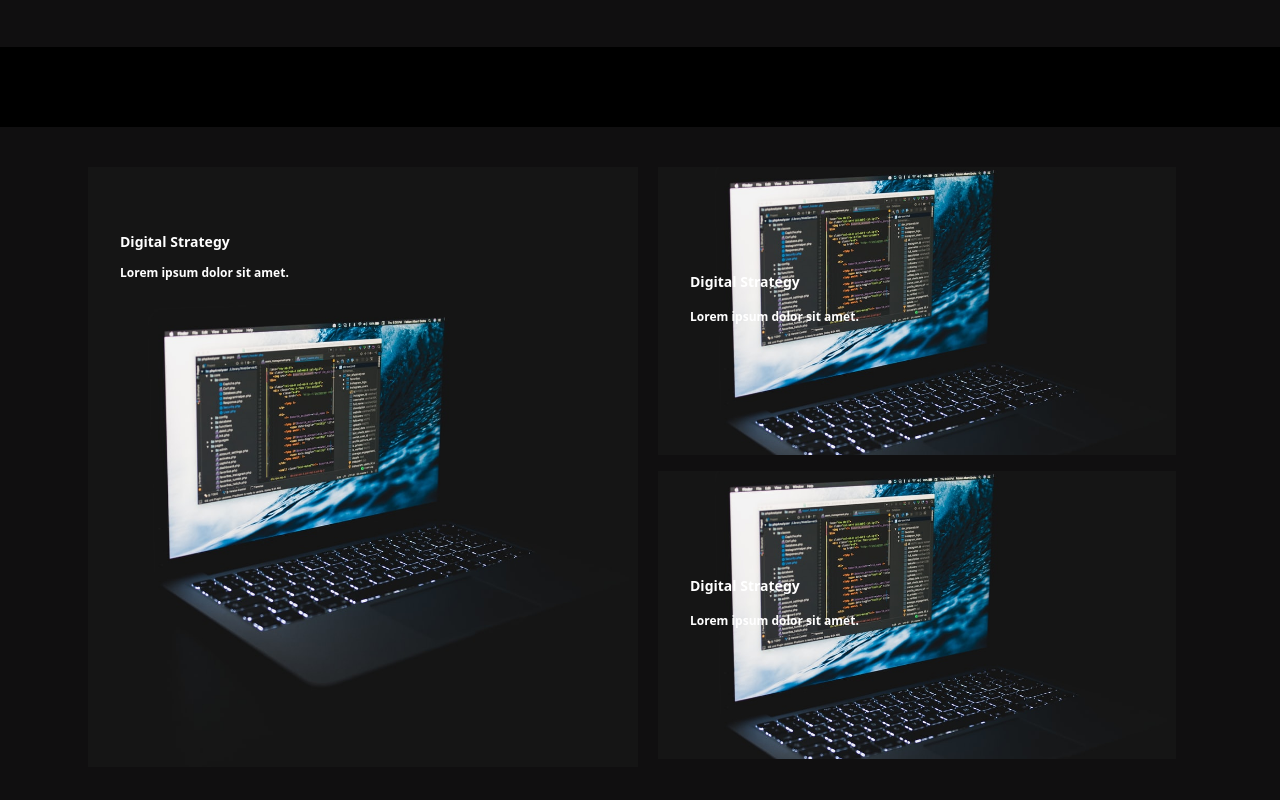
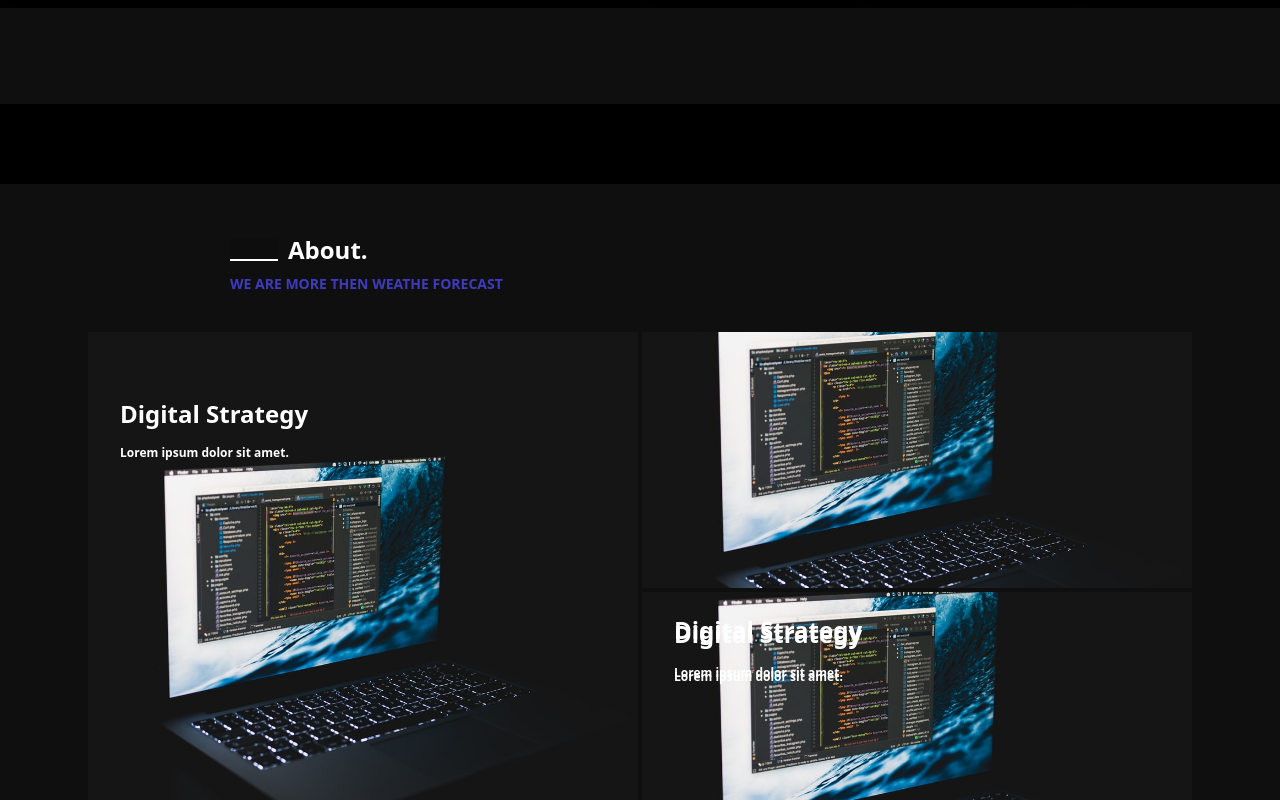
Before and after one commit to Pinto1232/WeatherApp, a React (Vite) app: page / in a window 1280 px wide. Shown: the part 2000-2800 px from the top of the page. Built offline with nearby package versions, Linux system fonts and the light colour scheme.

Commit message:
menu toggle

```diff
--- a/package.json
+++ b/package.json
@@ -10,6 +10,7 @@
   "dependencies": {
     "@emotion/react": "^11.9.3",
     "@emotion/styled": "^11.9.3",
+    "@ionic/react": "^6.1.11",
     "@material-ui/core": "^4.12.4",
     "@mui/material": "^5.8.5",
     "@mui/styled-engine-sc": "^5.8.0",
--- a/src/components/__sectionabout/AboutCard.tsx
+++ b/src/components/__sectionabout/AboutCard.tsx
@@ -1,8 +1,5 @@
 import { Box, Container, Grid, ListItem } from '@mui/material';
 import ImageBack from './../../assets/pc.jpg';
-
-
-
 
 const AboutCard = () => {
 	return (
@@ -15,24 +12,19 @@ const AboutCard = () => {
 							backgroundSize: 'cover',
 							backgroundRepeat: 'no-repeat',
 							backgroundPosition: 'center',
-							minWidth: '100%',
+							minWidth: '100%'
 						}}
 						className='Card bg-card-bg shadow-3xl '>
 						<ListItem>
 							<div className='text-start p-4 mt-10'>
-								<h1 className='text-sm font-extrabold mb-3'>
-									Digital Strategy
-								</h1>
-								<div className='text-xs'>
-									Lorem ipsum dolor sit amet.
-								</div>
+								<h1 className='text-md font-extrabold mb-3'>Digital Strategy</h1>
+								<div className='text-xs'>Lorem ipsum dolor sit amet.</div>
 							</div>
 						</ListItem>
 					</Grid>
 
-					<Box className='flex md:flex-col   -mt-2 flex-grow'>
+					<Box className='flex md:flex-col gap-1   flex-grow'>
 						<Grid>
-							<ListItem>
 							<Grid
 								style={{
 									backgroundImage: `url(${ImageBack})`,
@@ -41,21 +33,17 @@ const AboutCard = () => {
 									backgroundPosition: 'center',
 									minWidth: '100%'
 								}}
-									className='Card bg-card-bg shadow-3xl h-72  pb-20 '>
+								className='Card bg-card-bg shadow-3xl h-full  pb-20 '
+							/>
+
 							<ListItem>
-										<div className='text-start h-40 p-4 mt-20'>
-											<h1 className='text-sm font-extrabold mb-3'>
-												Digital Strategy
-											</h1>
-											<div className='text-xs mt-4'>
-												Lorem ipsum dolor sit amet.
-											</div>
+								<div className='text-start h-40 p-4 '>
+									<h1 className='text-md font-extrabold mb-3'>Digital Strategy</h1>
+									<div className='text-xs mt-4'>Lorem ipsum dolor sit amet.</div>
 								</div>
 							</ListItem>
 						</Grid>
-							</ListItem>
 
-							<ListItem>
 						<Grid
 							style={{
 								backgroundImage: `url(${ImageBack})`,
@@ -66,16 +54,10 @@ const AboutCard = () => {
 							}}
 							className='Card bg-card-bg shadow-3xl h-72  pb-20'>
 							<ListItem>
-										<div className='text-start h-40 p-4 mt-20'>
-											<h1 className='text-sm font-extrabold mb-3'>
-												Digital Strategy
-											</h1>
-											<div className='text-xs mt-4'>
-												Lorem ipsum dolor sit amet.
+								<div className='text-start h-40 p-4 '>
+									<h1 className='text-md font-extrabold mb-3'>Digital Strategy</h1>
+									<div className='text-xs mt-4'>Lorem ipsum dolor sit amet.</div>
 								</div>
-										</div>
-									</ListItem>
-								</Grid>
 							</ListItem>
 						</Grid>
 					</Box>
--- a/src/components/__sectionabout/AboutHeader.tsx
+++ b/src/components/__sectionabout/AboutHeader.tsx
@@ -1,8 +1,33 @@
-import React from 'react'
+import { Divider } from '@material-ui/core'
+import { Box, Container, Grid, ListItem } from '@mui/material'
+
 
 const AboutHeader = () => {
   return (
-    <div>AboutHeader</div>
+    <div>
+      <Container maxWidth='md'>
+				<Box>
+					<Grid>
+						<ListItem className='mb-10'>
+							<Divider
+								style={{
+									color: 'white',
+									borderBottom: '2px solid white',
+									padding: '10px',
+									marginRight: '10px',
+									width: '2em'
+								}}
+							/>
+							<h1>About.</h1>
+						</ListItem>
+
+						<ListItem>
+							<p className='text-sm -mt-20 text-purple font-extrabold'>WE ARE MORE THEN WEATHE FORECAST</p>
+						</ListItem>
+					</Grid>
+				</Box>
+			</Container>
+    </div>
   )
 }
 
--- a/src/components/__sectionabout/AboutSection.tsx
+++ b/src/components/__sectionabout/AboutSection.tsx
@@ -2,12 +2,14 @@ import { Box, Container, Grid, ListItem } from '@mui/material';
 import { maxWidth } from '@mui/system';
 import React from 'react';
 import AboutCard from './AboutCard';
+import AboutHeader from './AboutHeader';
 
 const AboutSection = () => {
 	return (
 		<div>
-			<Grid container xs={12} className='mt-8  bg-smooth-black text-white text-2xl font-bold  p-10'>
+			<Grid container className='mt-8  bg-smooth-black text-white text-2xl font-bold  p-10'>
 				<Container>
+					<AboutHeader />
 					<AboutCard />
 				</Container>
 			</Grid>
--- a/src/components/__serviceheader/ServiceHeader.tsx
+++ b/src/components/__serviceheader/ServiceHeader.tsx
@@ -1,6 +1,5 @@
 import { Box, Grid, ListItem, Divider } from '@mui/material';
 import { Container } from '@mui/system';
-import React from 'react';
 import CardService from '../__card_service/CardService';
 
 const ServiceHeader = () => {
--- a/src/components/__services/ServiceSection.tsx
+++ b/src/components/__services/ServiceSection.tsx
@@ -6,7 +6,7 @@ import ServiceHeader from '../__serviceheader/ServiceHeader';
 const ServiceSection = () => {
 	return (
 		<div>
-			<Grid container xs={12} className='mt-8  bg-smooth-black text-white text-2xl font-bold  p-10'>
+			<Grid container className='mt-8  bg-smooth-black text-white text-2xl font-bold  p-10'>
 				<Container>
 					<ServiceHeader />
 				</Container>
--- a/src/components/__work/WorkCards.tsx
+++ b/src/components/__work/WorkCards.tsx
@@ -7,16 +7,14 @@ import ImagePhone from './../../../src/assets/phone.jpg';
 const WorkCards = () => {
 	return (
 		<div>
-			<Grid container xs={12} className='grid grid-cols-6 text-white gap-0.3 mb-24 '>
+			<Grid container className='grid grid-cols-6 text-white gap-0.3 mb-24 '>
 				<Grid className='basis-6 flex-grow bg-white '>
 					<Box>
 						<div>
 							<div>
 								<h1>
 									<img src={ImageBack} alt='' />
-                                    <span className='absolute -mt-60'>
-
-                                    </span>
+									<span className='absolute -mt-60' />
 								</h1>
 							</div>
 						</div>
@@ -29,9 +27,7 @@ const WorkCards = () => {
 							<div>
 								<h1>
 									<img src={ImagePhone} alt='' />
-                                    <span className='absolute -mt-60'>
-
-                                    </span>
+									<span className='absolute -mt-60' />
 								</h1>
 							</div>
 						</div>
@@ -44,9 +40,7 @@ const WorkCards = () => {
 							<div>
 								<h1>
 									<img src={ImagePhone} alt='' />
-                                    <span className='absolute -mt-60'>
-
-                                    </span>
+									<span className='absolute -mt-60' />
 								</h1>
 							</div>
 						</div>
@@ -59,9 +53,7 @@ const WorkCards = () => {
 							<div>
 								<h1>
 									<img src={ImageBack} alt='' />
-                                    <span className='absolute -mt-60'>
-
-                                    </span>
+									<span className='absolute -mt-60' />
 								</h1>
 							</div>
 						</div>
@@ -74,9 +66,7 @@ const WorkCards = () => {
 							<div>
 								<h1>
 									<img src={ImageBack} alt='' />
-                                    <span className='absolute -mt-60'>
-
-                                    </span>
+									<span className='absolute -mt-60' />
 								</h1>
 							</div>
 						</div>
@@ -89,9 +79,7 @@ const WorkCards = () => {
 							<div>
 								<h1>
 									<img src={ImageBack} alt='' />
-                                    <span className='absolute -mt-60'>
-
-                                    </span>
+									<span className='absolute -mt-60' />
 								</h1>
 							</div>
 						</div>
--- a/src/components/__work/WorkSection.tsx
+++ b/src/components/__work/WorkSection.tsx
@@ -6,7 +6,7 @@ import WorkHeader from './WorkHeader';
 const WorkSection = () => {
 	return (
 		<div>
-			<Grid container xs={12} className=' bg-smooth-black mt-10 mb-20 '>
+			<Grid container className=' bg-smooth-black mt-10 mb-20 '>
 				<Box>
 					<WorkHeader />
 					<WorkCards />
--- a/src/components/header/Header.tsx
+++ b/src/components/header/Header.tsx
@@ -2,6 +2,7 @@ import { Box, Container, Grid, ListItem } from '@mui/material';
 import * as React from 'react';
 import BtnStart from '../button/BtnStart';
 import Card from '../card/Card';
+import WeatherImg from './../../assets/weather.png'
 
 declare global {
 	namespace JSX {
@@ -20,18 +21,22 @@ const Header = () => {
 						<div className='grow '>
 							<h1 className='mb-4 mt-4 text-purple font-extrabold'>PRO UPDATES ON TIME </h1>
 
-							<h1 className='flex font-bold flex-col text-6xl leading-none mb-20 '>
+							<h1 className='flex font-bold flex-col text-5xl leading-none mb-20 '>
 								Weather forecasts,
 								<span>nowcasts.</span>
 								<BtnStart />
 							</h1>
 						</div>
-						<div className='grow' />
+
+						<div className='grow -z-50'>
+							<img src={WeatherImg} alt="" />
+						</div>
 					</Box>
 					{/* Card Component */}
 					<Card />
 				</Box>
 			</Grid>
+
 		</Container>
 	);
 };
--- a/src/components/navLinks/NavLinks.tsx
+++ b/src/components/navLinks/NavLinks.tsx
@@ -105,7 +105,7 @@ const NavLinks = () => {
 
   return (
       <>
-          {links.map((link, index) => (
+          {links.map((link) => (
               <div className=" z-50 ">
                   <div key={link.id}  className="px-3 p-5 text-left md:cursor-pointer group ">
                       <Link to={link.to} className="py-7  md:text-white">
@@ -134,7 +134,7 @@ const NavLinks = () => {
                                                    </div>
                                                 ))}
                                           </div>
-                                         </div>
+                                    </div>
                                    ))}
                             </div>
                          </div>
```
Also changed, not shown: src/components/__fotter/Footer.tsx (+14 -13 lines), src/components/navbar/NavBar.tsx (+28 -32 lines), src/assets/weather.png (added), 1 other file (tests, documents, lock files or other folders). Lines whose indentation alone changed are shown as unchanged.
